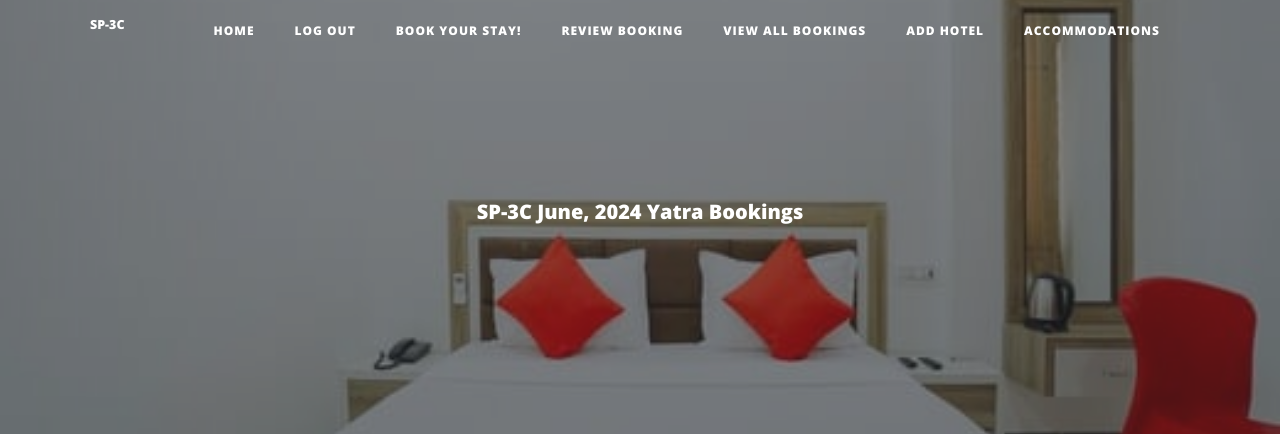
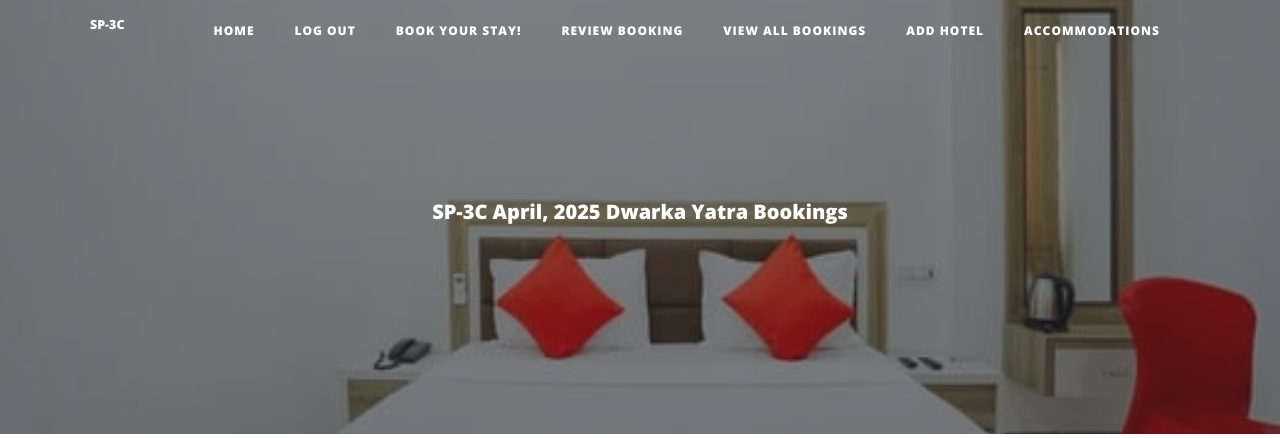
Before and after one commit to laveen01/sp-3c_yatra-1, a Flask app: page /view_all_booking in a window 1280 px wide. Shown: the top 438 px of the page. Run offline with Flask 2, Linux system fonts and the light colour scheme; the visitor is signed in with stand-in values (Sample User, id 1); data comes from the database, SQL or seed files in the repository; data that the repository does not hold is empty; some libraries are stand-ins or nearby versions.

Commit message:
Update view_all_booking.html

```diff
--- a/templates/view_all_booking.html
+++ b/templates/view_all_booking.html
@@ -11,7 +11,7 @@
       <div class="row">
         <div class="col-lg-8 col-md-10 mx-auto">
           <div class="page-heading">
-            <h2>SP-3C June, 2024 Yatra Bookings</h2>
+            <h2>SP-3C April, 2025 Dwarka Yatra Bookings</h2>
             <span class="subheading"></span>
           </div>
         </div>
```
